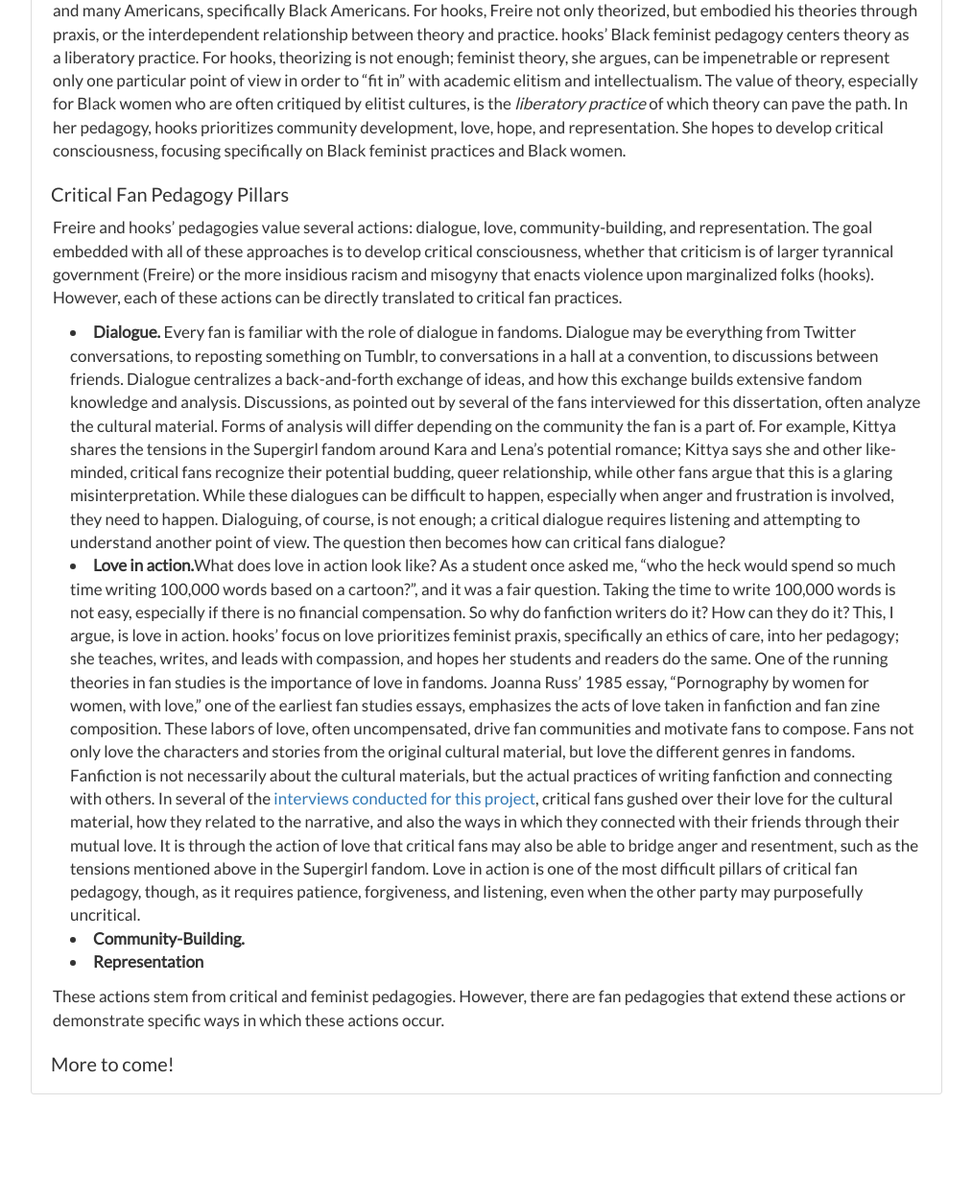
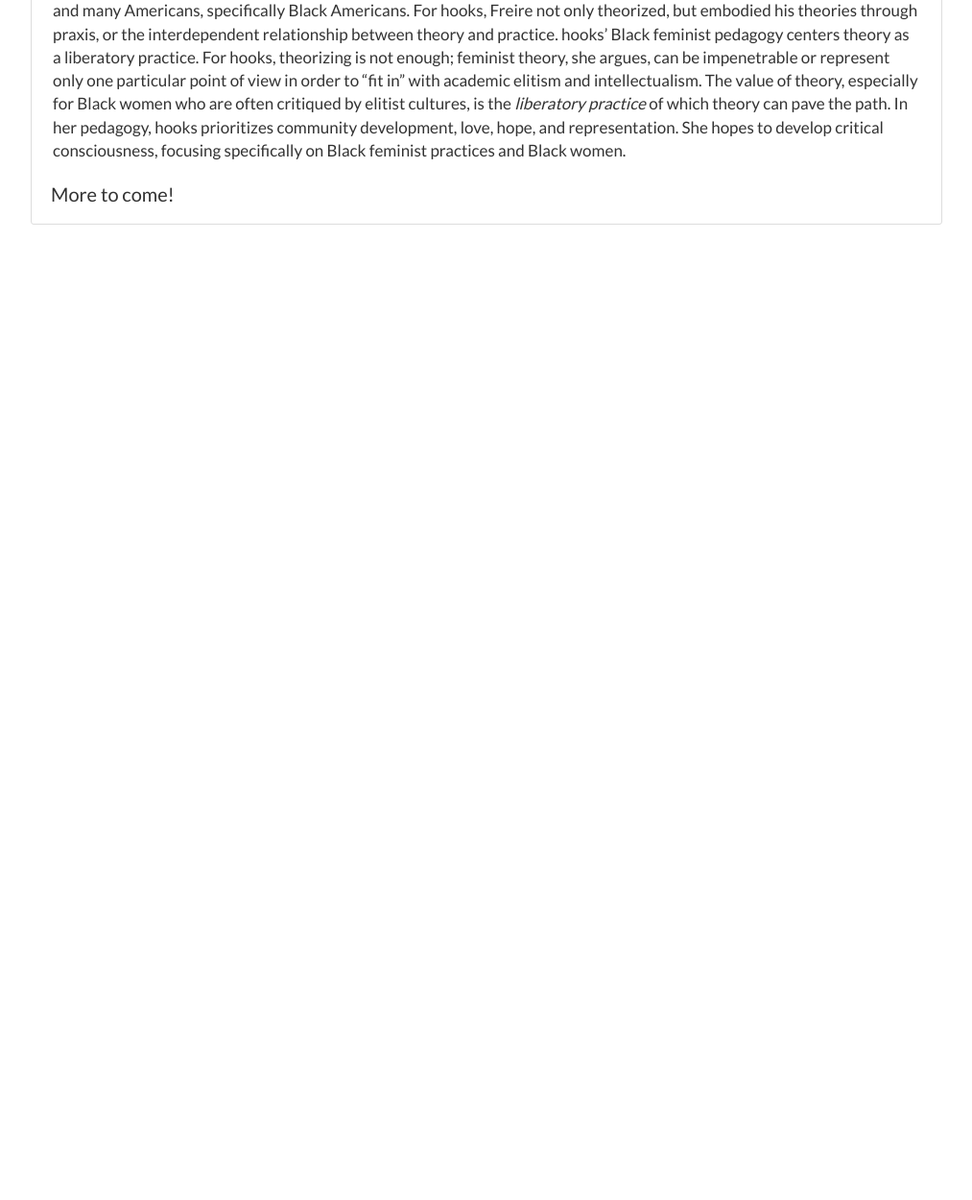
Before and after one commit to caramessina/cft-website-update, a Flask app: page /teaching/about_cfp in a window 1280 px wide. Shown: the part 2068-3318 px from the top of the page at 96% size, without its empty margins (248-1261 px from the left). After the commit the page ends 2302 px from the top, so only its background shows below. Run offline with Flask 2, Linux system fonts and the light colour scheme; some libraries are stand-ins or nearby versions.

Commit message:
adding name

```diff
--- a/CFT/templates/teaching/about_cfp.html
+++ b/CFT/templates/teaching/about_cfp.html
@@ -22,7 +22,7 @@
   <p>One of his main methods helping learners develop their critical consciousness was to implement a dialogic, horizontal pedagogy, rather than a top-down education. He did not want to teach learners how to do something, but rather demonstrate how theorizing can transform perspectives and potentially break prescribed behavior. Freire’s radical pedagogy is one that permeates through disciplines like rhetoric, composition, communication, education, and literacy studies. </p>
   <p>bell hooks (1994) extends--and critiques--Freire’s work, addressing both the phallocentrism of his language and perspective, while also valuing the power of his work. She acknowledges a connection between the people Freire taught and many Americans, specifically Black Americans. For hooks, Freire not only theorized, but embodied his theories through praxis, or the interdependent relationship between theory and practice. hooks’ Black feminist pedagogy centers theory as a liberatory practice. For hooks, theorizing is not enough; feminist theory, she argues, can be impenetrable or represent only one particular point of view in order to “fit in” with academic elitism and intellectualism. The value of theory, especially for Black women who are often critiqued by elitist cultures, is the <em>liberatory practice</em> of which theory can pave the path. In her pedagogy, hooks prioritizes community development, love, hope, and representation. She hopes to develop critical consciousness, focusing specifically on Black feminist practices and Black women.</p>
 
-  <h2>Critical Fan Pedagogy Pillars</h2>
+    <!-- <h2>Critical Fan Pedagogy Pillars</h2>
   <p>Freire and hooks’ pedagogies value several actions: dialogue, love, community-building, and representation. The goal embedded with all of these approaches is to develop critical consciousness, whether that criticism is of larger tyrannical government (Freire) or the more insidious racism and misogyny that enacts violence upon marginalized folks (hooks). However, each of these actions can be directly translated to critical fan practices.
   <ul>
     <li><strong>Dialogue.</strong> Every fan is familiar with the role of dialogue in fandoms. Dialogue may be everything from Twitter conversations, to reposting something on Tumblr, to conversations in a hall at a convention, to discussions between friends. Dialogue centralizes a back-and-forth exchange of ideas, and how this exchange builds extensive fandom knowledge and analysis. Discussions, as pointed out by several of the fans interviewed for this dissertation, often analyze the cultural material. Forms of analysis will differ depending on the community the fan is a part of. For example, Kittya shares the tensions in the Supergirl fandom around Kara and Lena’s potential romance; Kittya says she and other like-minded, critical fans recognize their potential budding, queer relationship, while other fans argue that this is a glaring misinterpretation. While these dialogues can be difficult to happen, especially when anger and frustration is involved, they need to happen. Dialoguing, of course, is not enough; a critical dialogue requires listening and attempting to understand another point of view. The question then becomes how can critical fans dialogue? </li>
@@ -30,7 +30,7 @@
     <li><strong>Community-Building.</strong></li>
     <li><strong>Representation</strong></li>
   </ul>
-  <p>These actions stem from critical and feminist pedagogies. However, there are fan pedagogies that extend these actions or demonstrate specific ways in which these actions occur.</p>
+  <p>These actions stem from critical and feminist pedagogies. However, there are fan pedagogies that extend these actions or demonstrate specific ways in which these actions occur.</p> -->
 
   <h2>More to come!</h2>
 
--- a/CFT/templates/teaching/resources/cfp_syllabus.html
+++ b/CFT/templates/teaching/resources/cfp_syllabus.html
@@ -3,7 +3,8 @@
 {% block body %}
 <article>
 <h1>Sample Course: Critical Fan Studies Research Methods</h1>
-Discipline: Rhetoric and Composition, Upper Level Undergraduate Course on Rhet/Comp Research Methods
+<p>Discipline: Rhetoric and Composition, Upper Level Undergraduate Course on Rhet/Comp Research Methods</p>
+<p>Syllabus created by Cara Marta Messina, 2020</p>
 <h2>Table of Contents</h2>
 <ul>
   <li><a href="#theoretical">Theoretical Framework of Course</a></li>
```
